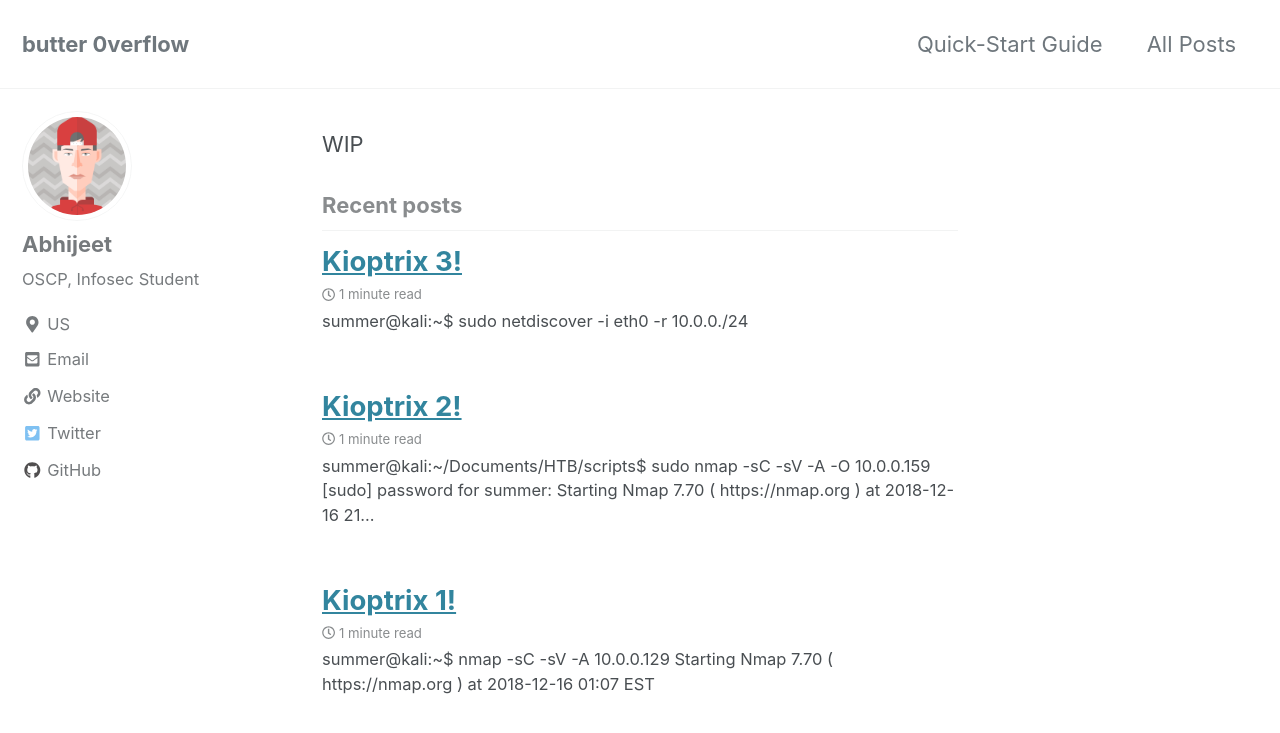
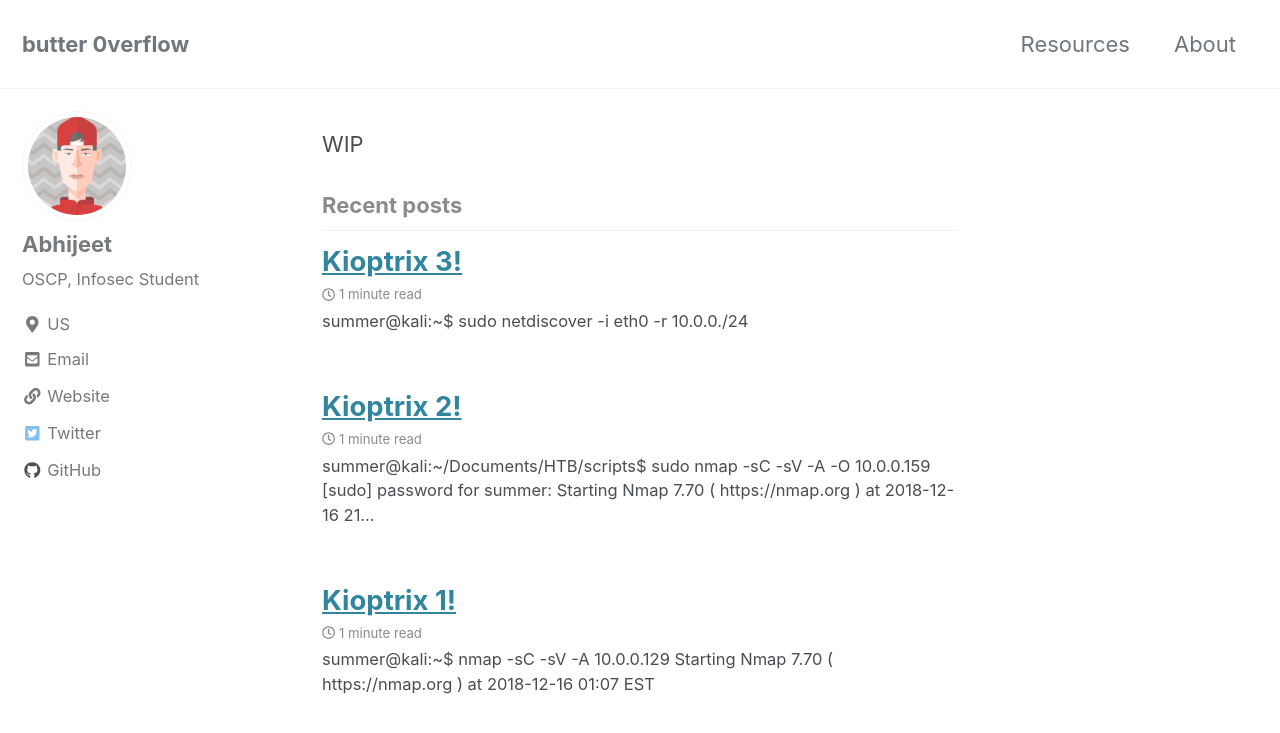
Before and after one commit to butter0verflow/butter0verflow.github.io, a Jekyll site: the page built from index.html, in a window 1280 px wide and 900 px high. Shown: the top 733 px of the window. Built offline with Jekyll 4.4.1, drawn with Linux system fonts in a browser that asks for light colours; cached includes are drawn as plain includes; nearby versions of some CDN libraries; the list of posts is cut into pages by our own code.

Commit message:
add sections

```diff
--- a/_data/navigation.yml
+++ b/_data/navigation.yml
@@ -1,11 +1,11 @@
 # main links
 main:
-  - title: "Quick-Start Guide"
-    url: https://mmistakes.github.io/minimal-mistakes/docs/quick-start-guide/
-  - title: "All Posts"
-    url: /all_posts/
-  # - title: "About"
-  #   url: https://mmistakes.github.io/minimal-mistakes/about/
+  #- title: "Quick-Start Guide"
+  #  url: https://mmistakes.github.io/minimal-mistakes/docs/quick-start-guide/
+  - title: "Resources"
+    url: /resources/
+  - title: "About"
+    url: /about/
   # - title: "Sample Posts"
   #   url: /year-archive/
   # - title: "Sample Collections"
```
Also changed, not shown: _pages/about.md (added, +12 -0 lines).
